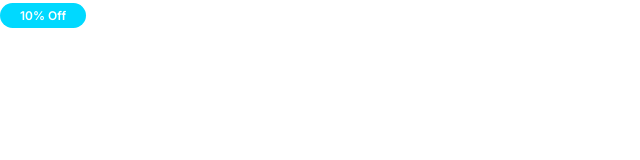
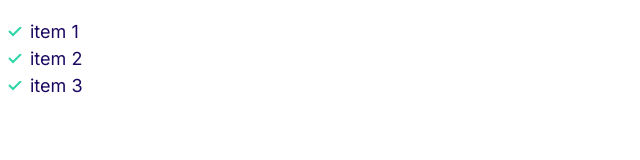
Before and after one commit to MahanVahdani/mvs, a plain HTML site: page html/index.html in a window 1280 px wide. Shown: the whole page, without its empty margins (0-640 px from the left). Drawn offline with Linux system fonts and the light colour scheme.

Commit message:
Building Horizntal and Vertical list component.

```diff
--- a/css/index.css
+++ b/css/index.css
@@ -122,3 +122,28 @@ a {
     font-size: 1.2rem;
   }
 }
+
+/* List */
+
+.list {
+  color: var(--color-headings);
+  padding-left: 0;
+  list-style: none;
+}
+.list--inline .list__item {
+  display: inline-block;
+  margin-right: 2rem;
+}
+.list--tick {
+  list-style-image: url(/images/tick.svg);
+  padding-left: 3rem;
+}
+.list--tick .list__item {
+  padding-left: 0.5rem;
+}
+
+@media screen and (min-width: 1024px) {
+  .list--tick .list__item {
+    padding-left: 0;
+  }
+}
--- a/html/index.html
+++ b/html/index.html
@@ -15,6 +15,10 @@
     <title>Document</title>
   </head>
   <body>
-    <span class="badge badge--secondary badge--small">10% Off</span>
+    <ul class="list list--tick">
+      <li class="list__item">item 1</li>
+      <li class="list__item">item 2</li>
+      <li class="list__item">item 3</li>
+    </ul>
   </body>
 </html>
```
Also changed, not shown: components/list.html (added, +11 -0 lines), images/tick.svg (added).
